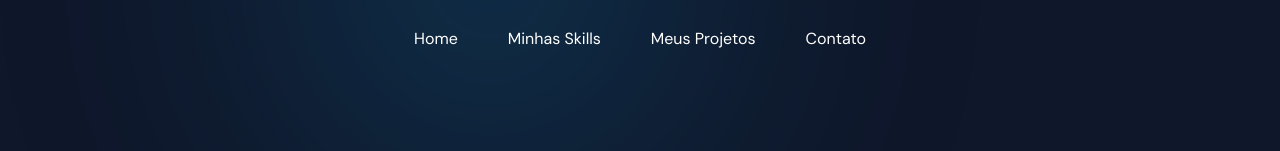
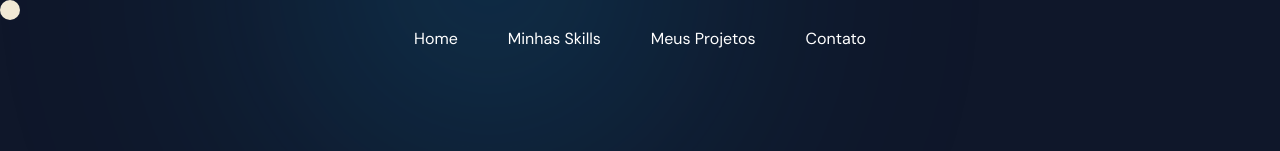
Before and after one commit to marcosprofile/DevXPortfolio, a React (Create React App) app: page / in a window 1280 px wide. Shown: the top 151 px of the page. Built offline with nearby package versions, Linux system fonts and the light colour scheme.

Commit message:
feat: add MouseFollower component

```diff
--- /dev/null
+++ b/src/components/MouseFollower.js
@@ -0,0 +1,39 @@
+import { useEffect } from "react"
+import { motion, useMotionValue, useSpring } from "framer-motion"
+
+export default function MouseFollower() {
+  const x = useMotionValue(0)
+  const y = useMotionValue(0)
+
+  const smoothX = useSpring(x, { stiffness: 300, damping: 30 })
+  const smoothY = useSpring(y, { stiffness: 300, damping: 30 })
+
+  useEffect(() => {
+    const move = (e) => {
+      x.set(e.clientX - 10)
+      y.set(e.clientY - 10)
+    }
+
+    window.addEventListener("mousemove", move)
+    return () => window.removeEventListener("mousemove", move)
+  }, [])
+
+  return (
+    <motion.div
+      style={{
+        position: "fixed",
+        top: 0,
+        left: 0,
+        width: 20,
+        height: 20,
+        borderRadius: "50%",
+        backgroundColor: "#FFF",
+        pointerEvents: "none",
+        zIndex: 9999,
+        x: smoothX,
+        y: smoothY,
+        mixBlendMode: "difference"
+      }}
+    />
+  )
+}
--- a/src/pages/Home.js
+++ b/src/pages/Home.js
@@ -8,12 +8,14 @@ import Footer from '../components/Footer'
 import TopFadeImage from '../assets/top.png';
 import LeftFadeImage from '../assets/left.png';
 import ScrollProgressBar from '../components/ScrollProgressBar'
+import MouseFollower from '../components/MouseFollower'
 
 const Home = () => {
   return (
     <MainBody>
       <Container>
         <ScrollProgressBar />
+        <MouseFollower />
         <Showcase />
         <MySkills />
         <MyProjects />
```
